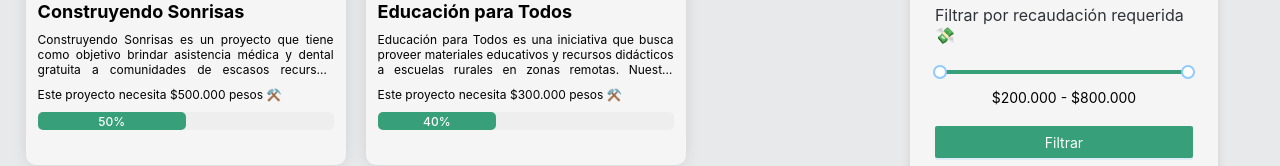
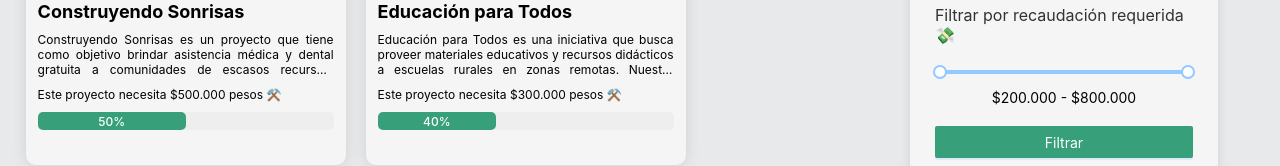
Before and after one commit to felipecs13/FundingMe, a React (Vite) app: page /projects in a window 1280 px wide. Shown: the part 307-473 px from the top of the page. Built offline with nearby package versions, Linux system fonts and the light colour scheme.

Commit message:
deployment fix

```diff
--- a/src/views/Dashboard.tsx
+++ b/src/views/Dashboard.tsx
@@ -113,8 +113,6 @@ const Login = () => {
                 max={maxPrice}
                 defaultValue={[minPrice, maxPrice]}
                 onChange={(value) => setPriceRange(value)}
-                trackStyle={{ backgroundColor: colors.primary }}
-                handleStyle={{ borderColor: colors.primary }}
               />
               <text>
                 {fixNumber(priceRange[0])} - {fixNumber(priceRange[1])}
```
